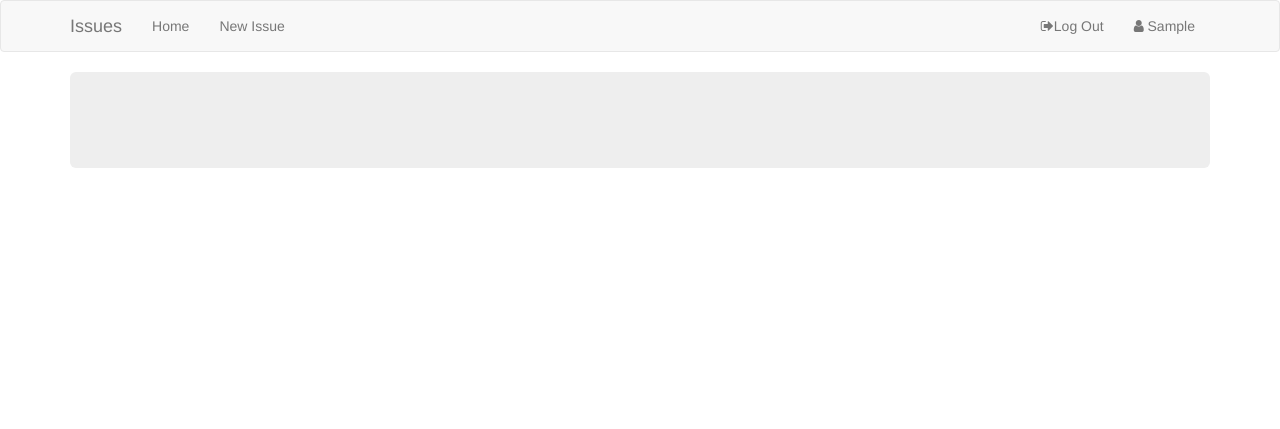
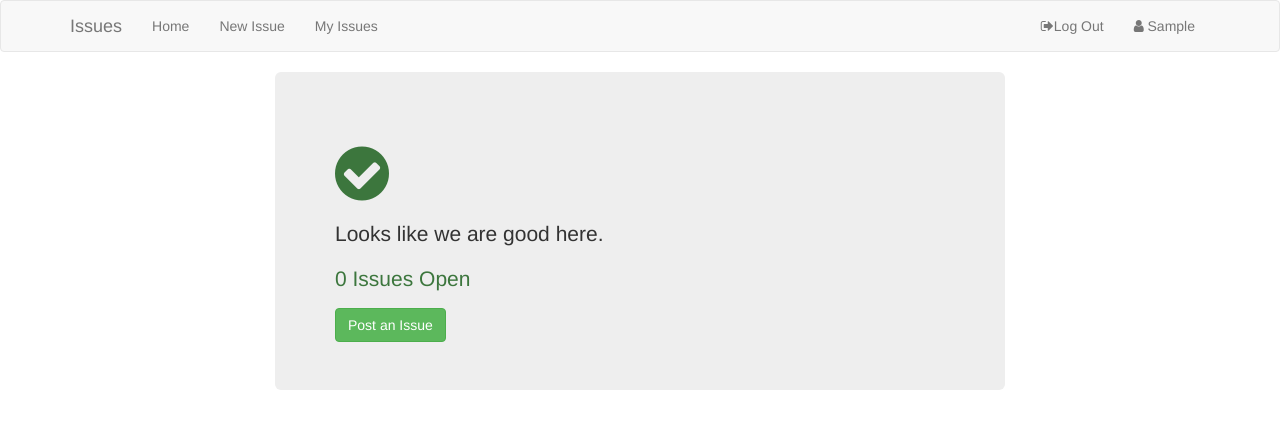
Before and after one commit to akabiru/Issue-Tracker, a Flask app: page /issue in a window 1280 px wide. Shown: the top 429 px of the page. Run offline with Flask 2, Linux system fonts and the light colour scheme; the visitor is signed in with stand-in values (Sample User, id 1); data comes from the database, SQL or seed files in the repository; data that the repository does not hold is empty; some libraries are stand-ins or nearby versions.

Commit message:
Show Issues on Home page
On user login, user is able to view all the
issues with tags by status. User can add Issue and
view their specific issues.

```diff
--- a/app/__init__.py
+++ b/app/__init__.py
@@ -33,4 +33,7 @@ def create_app(config_name):
     from .issue import issue as issue_blueprint
     app.register_blueprint(issue_blueprint)
 
+    from .admin import admin as admin_blueprint
+    app.register_blueprint(admin_blueprint)
+
     return app
--- a/app/admin/__init__.py
+++ b/app/admin/__init__.py
@@ -0,0 +1,5 @@
+from flask import Blueprint
+
+admin = Blueprint('admin', __name__)
+
+from . import views
--- a/app/auth/views.py
+++ b/app/auth/views.py
@@ -37,6 +37,6 @@ def register():
         user.role = user_role
         db.session.add(user)
         db.session.commit()
-        flash('Welcome to Issues!')
+        flash('Welcome to Issues! \n Please login to continue.')
         return redirect(url_for('auth.login'))
     return render_template('auth/register.html', form=form)
--- a/app/issue/views.py
+++ b/app/issue/views.py
@@ -2,7 +2,7 @@ from flask import render_template, redirect, request, url_for, flash
 from flask.ext.login import login_required, current_user
 from . import issue
 from .. import db
-from ..models import Issue
+from ..models import Issue, User
 from .forms import IssueForm
 
 
@@ -21,8 +21,33 @@ def index():
             closed_issues += 1
         else:
             open_issues += 1
-    total_issues = len(issues_)
+    total_issues = closed_issues + open_issues
     return render_template('issue/index.html', issues_=issues_,
+                           total_issues=total_issues,
+                           closed_issues=closed_issues,
+                           open_issues=open_issues)
+
+
+@issue.route('/issue/me')
+@login_required
+def my_issue():
+    '''This view function displays
+    issues records in the database
+    specific to a user
+    '''
+    user = User.query.filter_by(id=current_user.id).first()
+    issues_ = user.issues.all()
+    closed_issues = 0
+    open_issues = 0
+
+    for i in issues_:
+        if i.closed:
+            closed_issues += 1
+        else:
+            open_issues += 1
+    total_issues = closed_issues + open_issues
+    return render_template('issue/index.html',
+                           issues_=issues_,
                            total_issues=total_issues,
                            closed_issues=closed_issues,
                            open_issues=open_issues)
@@ -32,7 +57,8 @@ def index():
 @login_required
 def issue():
     '''This view function creates a
-    new issue record
+    new issue record and displays
+    current user issues.
     '''
     form = IssueForm()
     if form.validate_on_submit():
@@ -46,4 +72,20 @@ def issue():
         db.session.commit()
         flash('Issue posted successfully.')
         return redirect(request.args.get('next') or url_for('issue.index'))
-    return render_template('issue/new_issue.html', form=form)
+
+    user = User.query.filter_by(id=current_user.id).first()
+    issues_ = user.issues.all()
+    closed_issues = 0
+    open_issues = 0
+
+    for i in issues_:
+        if i.closed:
+            closed_issues += 1
+        else:
+            open_issues += 1
+    total_issues = closed_issues + open_issues
+    return render_template('issue/new_issue.html',
+                           form=form, issues_=issues_,
+                           total_issues=total_issues,
+                           closed_issues=closed_issues,
+                           open_issues=open_issues)
--- a/app/models.py
+++ b/app/models.py
@@ -10,7 +10,7 @@ class Department(db.Model):
     __tablename__ = 'departments'
 
     id = db.Column(db.Integer, primary_key=True)
-    name = db.Column(db.String(120))
+    name = db.Column(db.String(120), unique=True)
     dept_head = db.Column(db.Integer)
 
 
@@ -23,7 +23,7 @@ class Issue(db.Model):
     id = db.Column(db.Integer, primary_key=True)
     name = db.Column(db.String(70))
     description = db.Column(db.Text)
-    priority = db.Column(db.Integer)
+    priority = db.Column(db.String(10))
     closed = db.Column(db.Boolean, default=False)
 
     user_id = db.Column(db.Integer, db.ForeignKey('users.id'))
@@ -47,8 +47,8 @@ class Role(db.Model):
     def __init__(self, name):
         self.name = name
 
-    # def __repr__(self):
-    #     return '%s' % self.name
+    def __repr__(self):
+        return '<User %r>' % self.name
 
 
 class User(UserMixin, db.Model):
--- a/app/templates/base.html
+++ b/app/templates/base.html
@@ -24,6 +24,7 @@
                 {% if current_user.is_authenticated %}
                 <li><a href="{{ url_for('main.index') }}">Home</a></li>
                 <li><a href="{{ url_for('issue.issue') }}">New Issue</a></li>
+                <li><a href="{{ url_for('issue.my_issue') }}">My Issues</a></li>
                 {% endif %}
             </ul>
             <ul class="nav navbar-nav navbar-right">
@@ -58,5 +59,6 @@
     {% endfor %}
 
     {% block page_content %}{% endblock %}
+
 </div>
 {% endblock %}
--- a/app/templates/issue/index.html
+++ b/app/templates/issue/index.html
@@ -1,23 +1,24 @@
 {% extends 'base.html' %}
 
 {% block page_content %}
+<div class="col-md-8 col-md-offset-2">
   <div class="jumbotron">
-  {% if issues_len == 0 %}
+  {% if total_issues == 0 %}
   <h1><i class=" text-success fa fa-check-circle"></i></h1>
   <p class="lead">Looks like we are good here.</p>
-  <p class="lead text-success">{{ issues_len }} Issues Open</p>
+  <p class="lead text-success">{{ total_issues }} Issues Open</p>
   <a href="{{ url_for('issue.issue') }}" class="btn btn-success">Post an Issue</a>
   {% else %}
-  {% for issue in issues_ %}
   <div class="panel panel-default">
     <div class="panel-heading">
       <button class="btn btn-danger btn-sm">Open Issues <span class="badge">{{ open_issues }}</span></button>
       <button class="btn btn-success btn-sm">Closed Issues <span class="badge">{{ closed_issues }}</span></button>
     </div>
+    {% for issue in issues_ %}
     <ul class="list-group">
       <a href="#" class="list-group-item">
         <h4 class="list-group-item-heading">
-        {{ issue.name }} <small>Priority: {{ issue.priority }} raised by {{ issue.user }}</small>
+          {{ issue.name }} <small>Priority: {{ issue.priority }} raised by {{ issue.user.username }}</small>
         </h4>
         <p class="list-group-item-text">
         {% if issue.closed %}
@@ -29,8 +30,9 @@
         </p>
       </a>
     </ul>
+    {% endfor %}
   </div>
-  {% endfor %}
   {% endif %}
 </div>
+</div>
 {% endblock %}
```
Also changed, not shown: app/admin/forms.py (+19 -0 lines), app/admin/views.py (+20 -6 lines), app/issue/forms.py (+15 -3 lines), app/templates/admin/departments.html (added, +13 -0 lines), app/templates/issue/new_issue.html (+34 -5 lines). Lines whose indentation alone changed are shown as unchanged.
